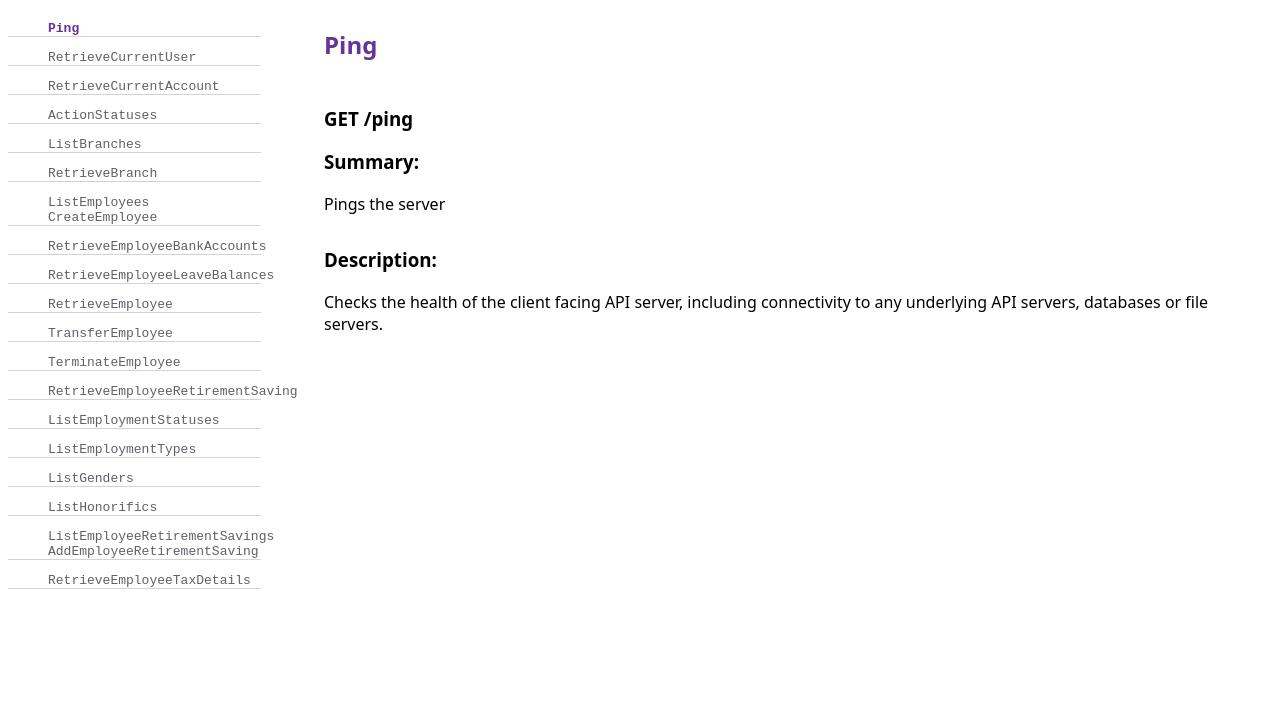
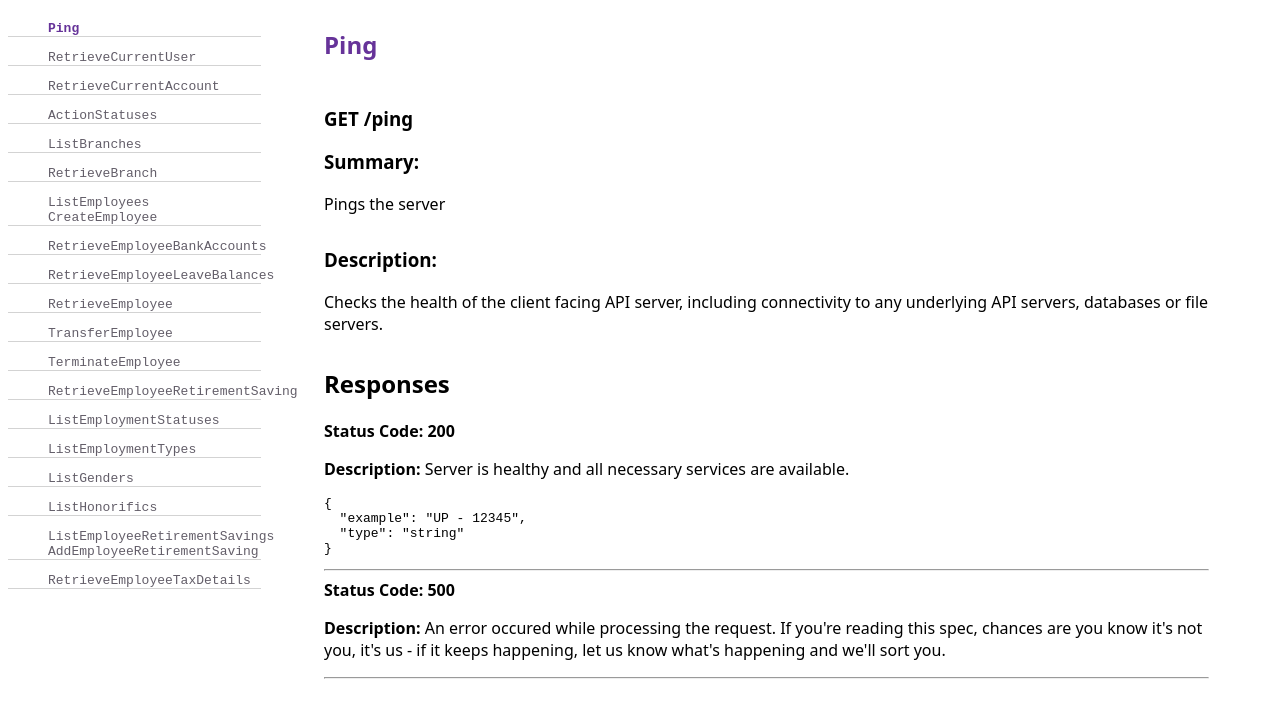
Before and after one commit to beckzayi/gatsby-demo, a Gatsby site: page /pages/Ping/get in a window 1280 px wide. Built offline with nearby package versions, Linux system fonts and the light colour scheme; Gatsby itself is replaced by a stand-in of ours.

Commit message:
feat: responses

```diff
--- /dev/null
+++ b/src/components/main/response.js
@@ -0,0 +1,54 @@
+import React from 'react';
+import { getComponentObject } from '../../util/helper';
+
+export default ({ response, statusCode }) => {
+    const { description, content } = response;
+    let obj;
+    // if (content) {
+    //     if (content["application/json"]) {
+    //         const { schema } = content['application/json'];
+    //         const { $ref } = schema;
+    //         if (schema) {
+    //             if ($ref) {
+    //                 const arr = $ref.split('/');
+    //                 const componentName = arr[arr.length - 1];
+    //                 obj = getComponentObject(componentName);
+    //             } else {
+    //                 obj = schema;
+    //             }
+    //         }
+    //     }
+    // }
+
+    if (content && content["application/json"]) {
+        const { schema } = content['application/json'];
+        if (schema) {
+            const { $ref } = schema;
+            if ($ref) {
+                const arr = $ref.split('/');
+                const componentName = arr[arr.length - 1];
+                obj = getComponentObject(componentName);
+            } else {
+                obj = schema;
+            }
+        }
+    }
+
+    return (
+        <div>
+            <div>
+                <strong>Status Code: {statusCode}</strong>
+            </div>
+            <p>
+                <strong>Description: </strong>
+                {description}
+            </p>
+            <div>
+                {obj &&
+                    <pre>{JSON.stringify(obj, null, 2)}</pre>
+                }
+            </div>
+            <hr />
+        </div>
+    );
+};
--- /dev/null
+++ b/src/components/main/responses.js
@@ -0,0 +1,14 @@
+import React from 'react';
+import Response from './response';
+
+export default ({ responses }) => {
+    console.log(responses);
+    return (
+        <div>
+            <h2>Responses</h2>
+            <div>
+                {Object.keys(responses).map(key => <Response key={key} response={responses[key]} statusCode={key} />)}
+            </div>
+        </div>
+    );
+};
--- a/src/templates/page-template.js
+++ b/src/templates/page-template.js
@@ -4,10 +4,10 @@ import OperationId from '../components/main/operationId';
 import Url from '../components/main/url';
 import Summary from '../components/main/summary';
 import Description from '../components/main/description';
+import Responses from '../components/main/responses';
 
 export default ( { pageContext: { page } } ) => {
-    const { operationId, summary, description, method, url } = page;
-    console.log(page)
+    const { operationId, summary, description, method, url, responses } = page;
     return (
         <div style={{ display: 'flex' }}>
             <div style={{ width: '20%' }}>
@@ -22,6 +22,7 @@ export default ( { pageContext: { page } } ) => {
                     <Url method={method} url={url} />
                     <Summary content={summary} />
                     <Description content={description} />
+                    <Responses responses={responses} />
                 </section>
             </div>
         </div>
--- /dev/null
+++ b/src/util/helper.js
@@ -0,0 +1,11 @@
+import data from '../../data/api.json';
+
+export const objectToArray = (obj) => {
+    const keys = Object.keys(obj);
+    return keys.map(key => obj[key]);
+};
+
+export const getComponentObject = (componentName) => {
+    const { components } = data;
+    return components.schemas[componentName];
+};
```
